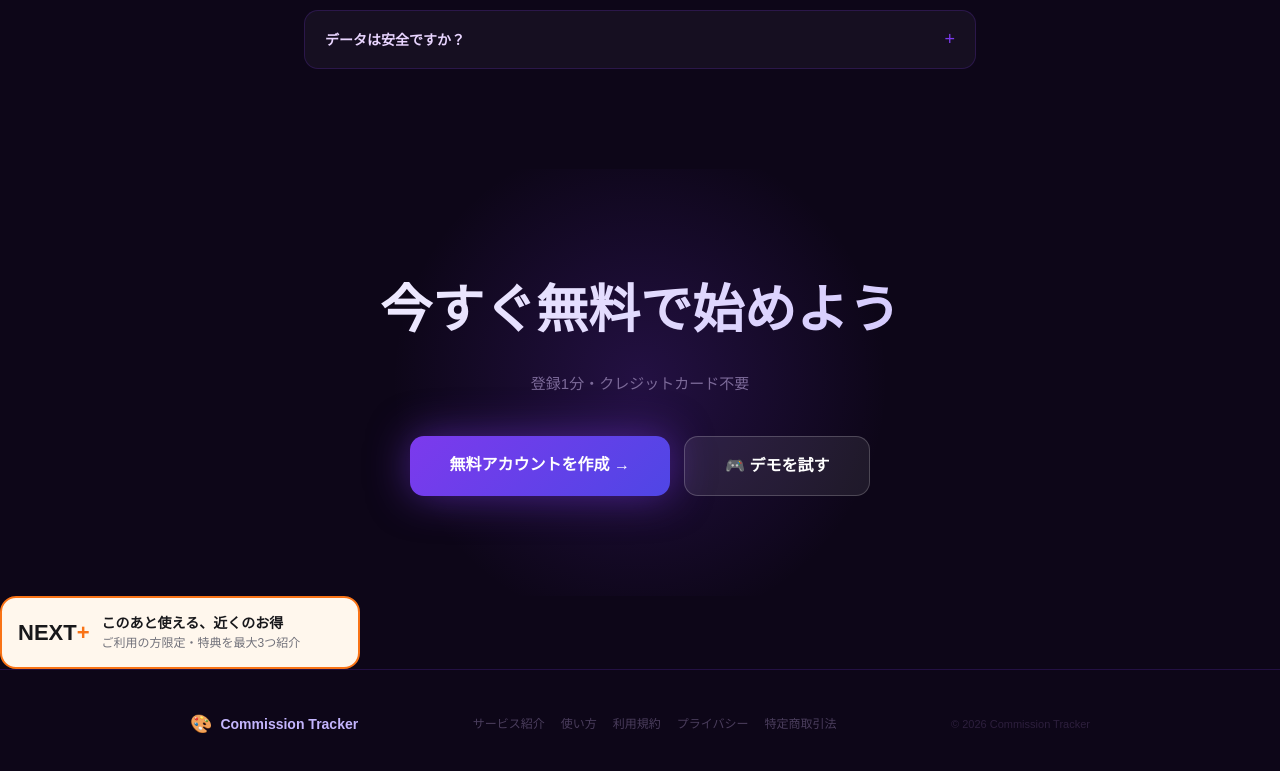
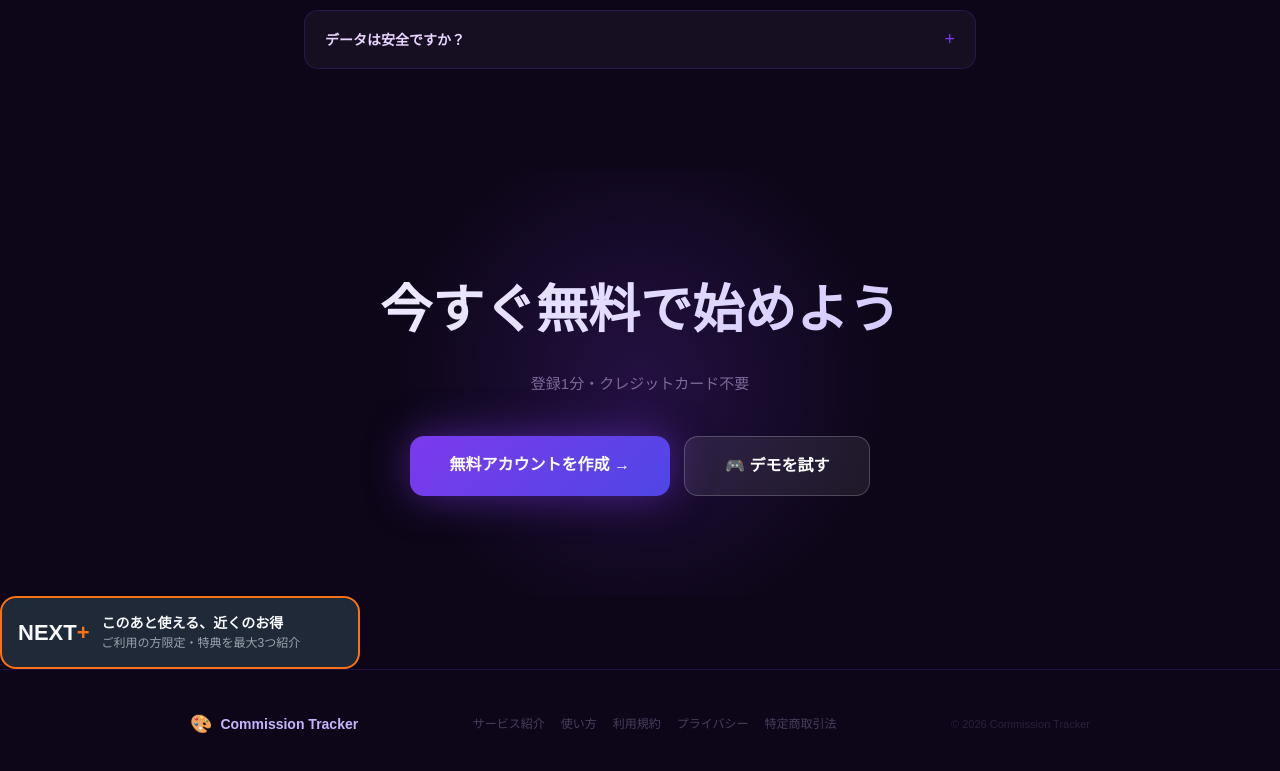
Before and after one commit to tinaRepo/CommissionTracker, a Next.js app: page /lp in a window 1280 px wide. Shown: the part 3214-3985 px from the top of the page. Built offline with nearby package versions, Linux system fonts and the light colour scheme.

Commit message:
Update colors for better visibility
Changed background and text colors for improved contrast.

```diff
--- a/app/lp/page.tsx
+++ b/app/lp/page.tsx
@@ -352,7 +352,7 @@ export default function LandingPage() {
     padding: "14px 16px",
     border: "2px solid #f97316",
     borderRadius: "16px",
-    background: "#fff7ed",
+    background: "#1f2937",
     textDecoration: "none",
     fontFamily: "sans-serif",
   }}
@@ -361,7 +361,7 @@ export default function LandingPage() {
     style={{
       fontSize: "22px",
       fontWeight: 900,
-      color: "#18181b",
+      color: "#f9fafb",
     }}
   >
     NEXT<span style={{ color: "#f97316" }}>+</span>
@@ -373,7 +373,7 @@ export default function LandingPage() {
         display: "block",
         fontSize: "14px",
         fontWeight: 700,
-        color: "#18181b",
+        color: "#f9fafb",
       }}
     >
       このあと使える、近くのお得
@@ -383,7 +383,7 @@ export default function LandingPage() {
       style={{
         display: "block",
         fontSize: "12px",
-        color: "#71717a",
+        color: "#9ca3af",
       }}
     >
       ご利用の方限定・特典を最大3つ紹介
```
